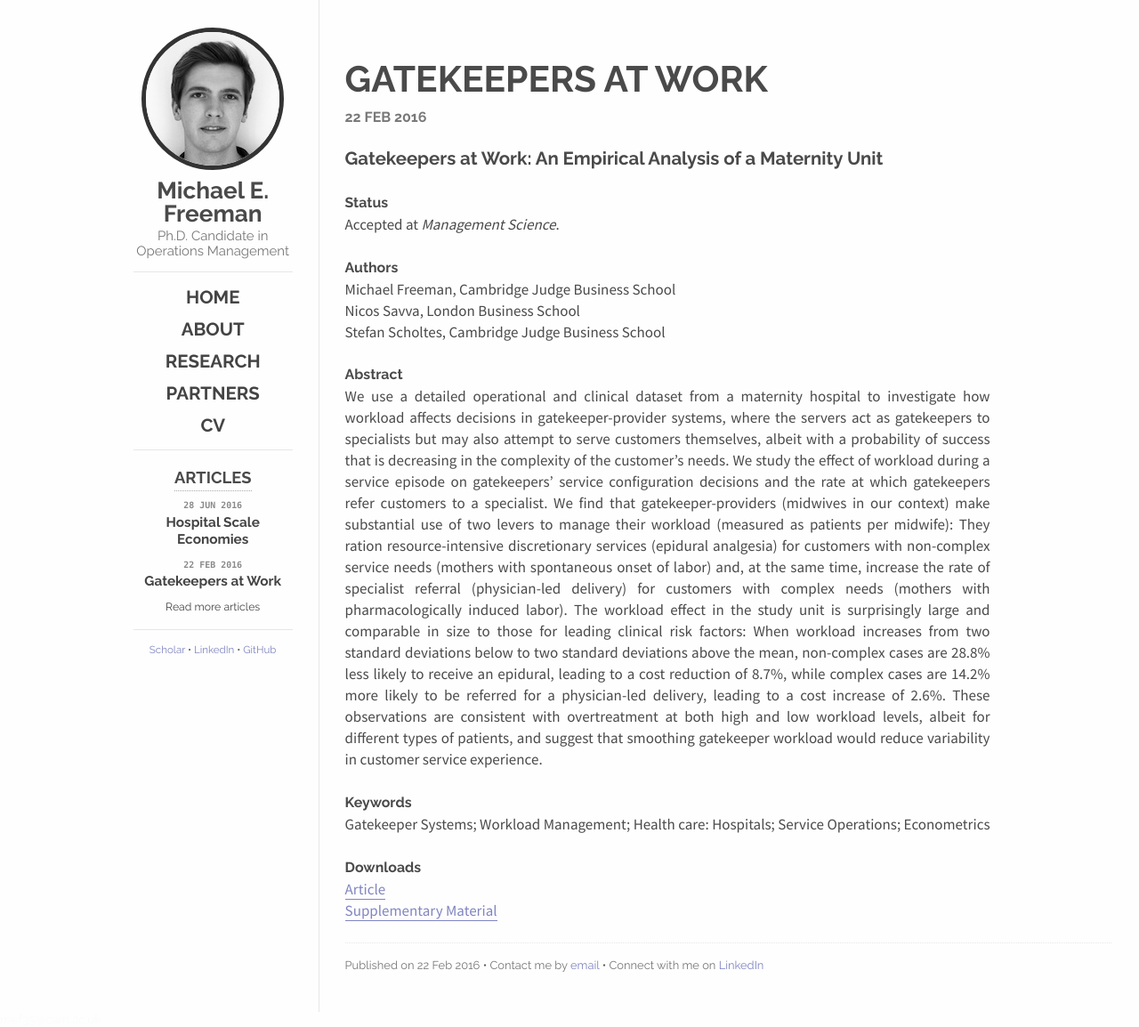
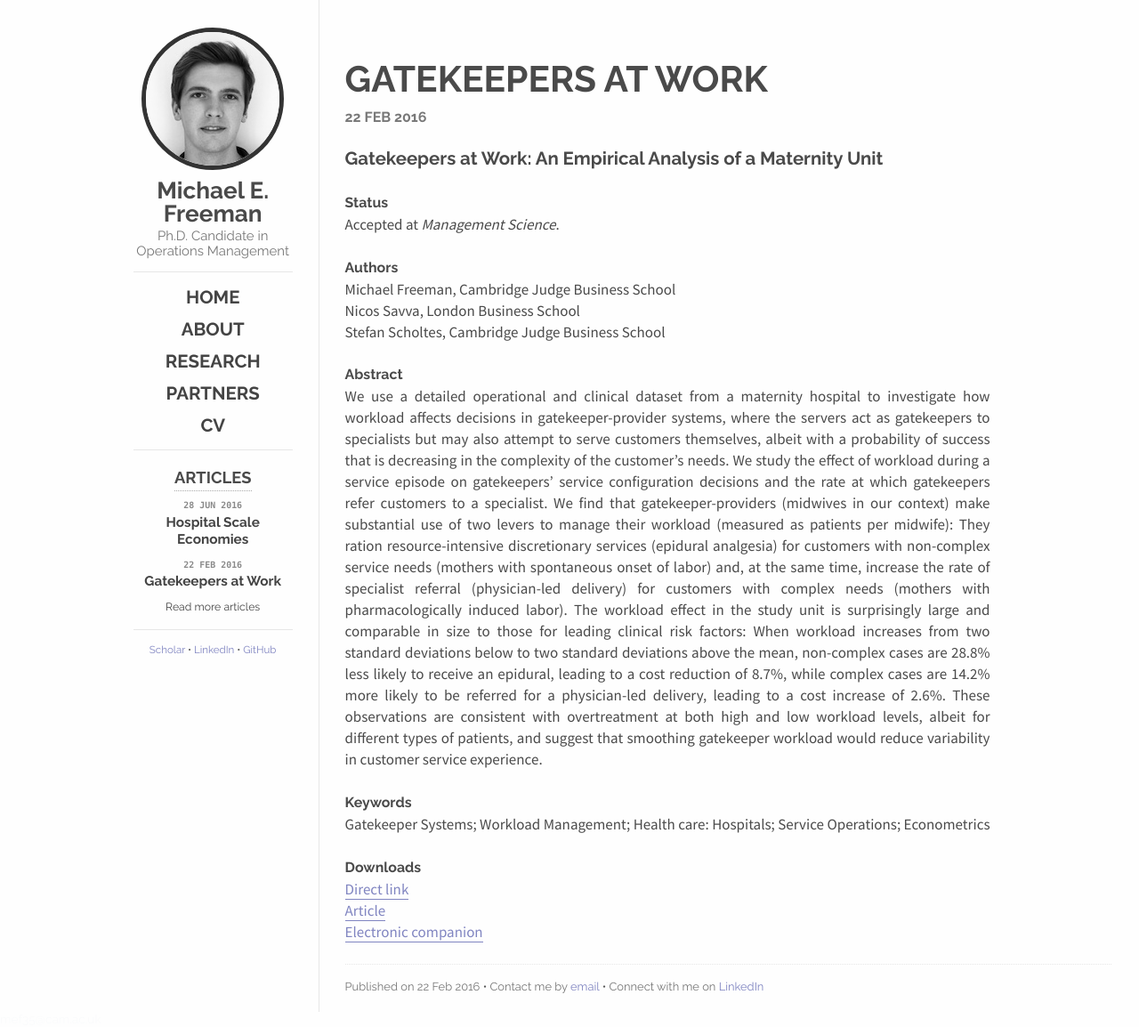
Before and after one commit to mfrmn/mfrmn.github.io, a Jekyll site: the page built from _posts/2016-02-22-gatekeepers-at-work.md, in a window 1280 px wide. Shown: the whole page at 89% size. Built offline with Jekyll 4.4.1, drawn with Linux system fonts in a browser that asks for light colours; nearby versions of some CDN libraries.

Commit message:
Add direct link to gatekeeper article

```diff
--- a/_posts/2016-02-22-gatekeepers-at-work.md
+++ b/_posts/2016-02-22-gatekeepers-at-work.md
@@ -27,5 +27,6 @@ Gatekeeper Systems; Workload Management; Health care: Hospitals; Service Operati
 
 ### Downloads
 
+[Direct link](http://dx.doi.org/10.1287/mnsc.2016.2512)<br>
 [Article](/research/articles/gatekeepersatwork_mar2016.pdf)<br>
-[Supplementary Material](/research/articles/supplementary_gatekeepersatwork_mar2016.pdf)
+[Electronic companion](/research/articles/supplementary_gatekeepersatwork_mar2016.pdf)
```
